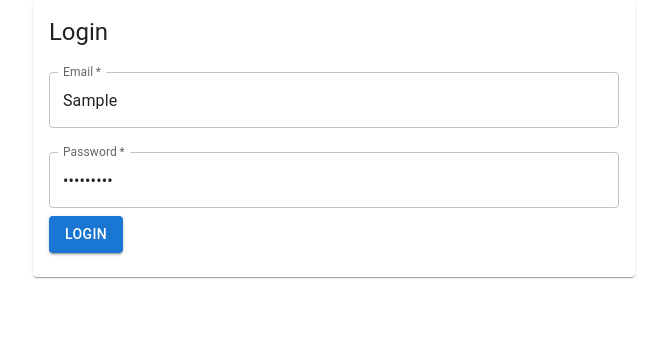
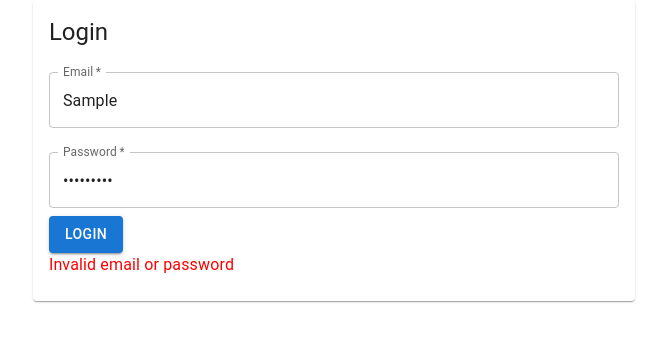
Before and after one commit to zeenat-abedin/mui-login-page, a React (Create React App) app: page / in a window 1280 px wide. Both pictures are taken after typing "Sample", "Sample123" into the empty fields and a click on the button "LOGIN". Shown: the top 342 px of the page, without its empty margins (306-973 px from the left). Built offline with nearby package versions, Linux system fonts and the light colour scheme.

Commit message:
refactor Login component to display success and error messages

```diff
--- a/src/Login.jsx
+++ b/src/Login.jsx
@@ -4,21 +4,16 @@ import { Box, Card, CardContent, Container, Typography, TextField, Button } from
 function Login() {
   const [email, setEmail] = useState('')
   const [password, setPassword] = useState('')
+  const [successMessage, setSuccessMessage] = useState('')
   const [error, setError] = useState('')
-  const [success, setSuccess] = useState(false)
 
   function handleSubmit(e) {
     e.preventDefault()
-    setError('')
-    setSuccess(false)
-
-    console.log('Email:', email)
-    console.log('Password:', password)
-
     if (email === 'test@test.com' && password === '12345678') {
-      setSuccess(true)
+      setSuccessMessage('Login successful')
     } else {
       setError('Invalid email or password')
+      setSuccessMessage('')
     }
   }
 
@@ -33,7 +28,9 @@ function Login() {
             <Box component='form' onSubmit={handleSubmit} sx={{ mt: 1, width: '100%' }}>
                <TextField margin='normal' label='Email' id='email' value={email} onChange={(e) => setEmail(e.target.value)} fullWidth required/>
                <TextField margin='normal' label='Password' id='password' type='password' value={password} onChange={(e) => setPassword(e.target.value) } fullWidth required/>
-               <Button type='submit' variant='contained'>Login</Button>
+              <Button type='submit' variant='contained'>Login</Button>
+              {successMessage && <Typography color='green'>{successMessage}</Typography>}
+              {error && <Typography color='red'>{error}</Typography>}
             </Box>
           </CardContent>
         </Card>
```
